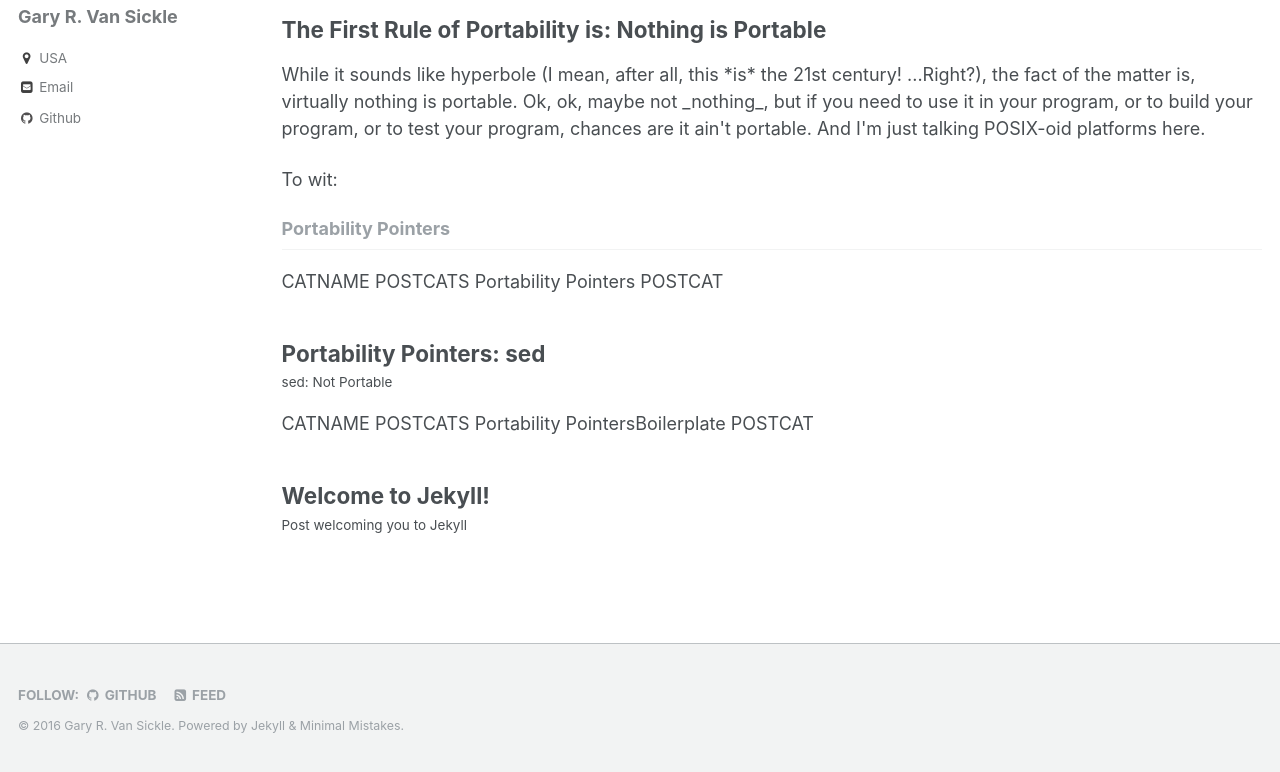
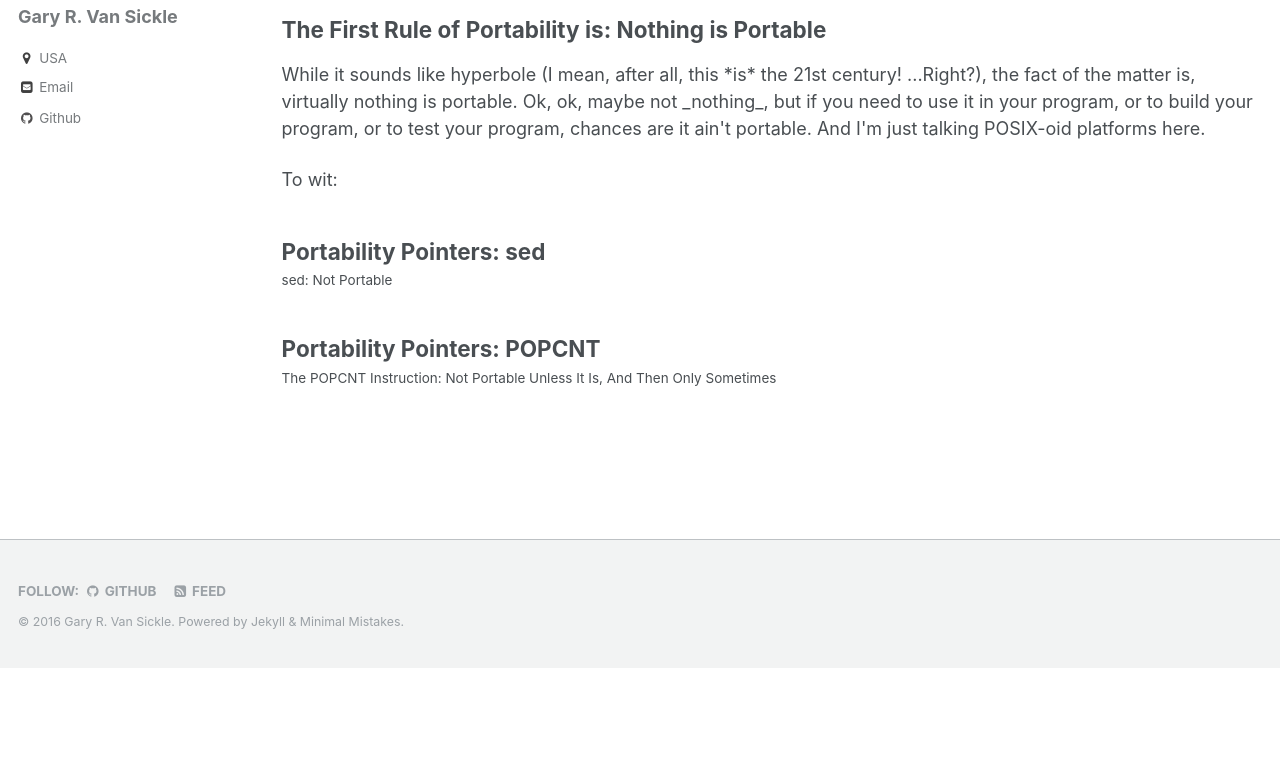
Before and after one commit to gvansickle/ucg, a Jekyll site: the page built from _pages/portability-pointers-archive.html, in a window 1280 px wide, cut to the strip 232-1004 px from the top of the page. Built offline with Jekyll 4.4.1, drawn with Linux system fonts in a browser that asks for light colours; after the commit the page ends 900 px from its top, so only the background shows below that.

Commit message:
Interim.

```diff
--- a/_config.yml
+++ b/_config.yml
@@ -206,9 +206,9 @@ defaults:
 
 # Outputting
 permalink: /:categories/:title/
-paginate: 2 # amount of posts to show
-paginate_path: /page:num/
-timezone: # http://en.wikipedia.org/wiki/List_of_tz_database_time_zones
+# paginate: 2 # amount of posts to show
+# paginate_path: /page:num/
+timezone: America/Chicago  # http://en.wikipedia.org/wiki/List_of_tz_database_time_zones
 
 
 # Plugins
@@ -244,9 +244,9 @@ category_archive:
 tag_archive:
   type: liquid
   path: /tags/
-#portability-pointers:
-#  type: liquid
-#  path: /portability-pointers/
+portability-pointers:
+  type: liquid
+  path: /portability-pointers/
 
 # https://github.com/jekyll/jekyll-archives
 # jekyll-archives:
--- a/_data/navigation.yml
+++ b/_data/navigation.yml
@@ -20,7 +20,7 @@ main:
     url: /design/
 
   - title: "Portability Pointers"
-    url: /categories/portability-pointers/
+    url: /portability-pointers/
 
   - title: "Categories"
     url: /categories/
--- a/_pages/portability-pointers-archive.html
+++ b/_pages/portability-pointers-archive.html
@@ -4,6 +4,8 @@ permalink: /portability-pointers/
 title: "Portability Pointers"
 author_profile: true
 ---
+
+{% include base_path %}
 
 <h3 class="archive__subtitle">Some hints, tips, and things I've discovered in my efforts to write portable code in the 21st century.</h3>
 
@@ -13,55 +15,16 @@ author_profile: true
 virtually nothing is portable.  Ok, ok, maybe not _nothing_, but if you need to use it in your program, or to build
 your program, or to test your program, chances are it ain't portable.  And I'm just talking POSIX-oid platforms here.</p>
 
-To wit:
-
-
-{% include base_path %}
+<p>To wit:</p>
 
 {% include group-by-array collection=site.posts field="categories" %}
 
 {% for category in group_names %}
-  {% assign posts = group_items[forloop.index0] %}
-
-<!--  {% if category == "Portability Pointers" %} -->
-  <h2 id="{{ category | slugify }}" class="archive__subtitle">{{ category }}</h2>
-  {% for post in posts %}
-<p> CATNAME {{ category.name }} POSTCATS {{ post.categories }} POSTCAT {{ post.category }} </p>
-
-	  	{% if post.category == category.slug %}
-	  		<!-- CATNAME {{ category.name }} POSTCATS {{ post.categories }} POSTCAT {{ post.category }} -->
-	  	{% endif %}
-    {% include archive-single.html %}
-  {% endfor %}
-<!--  {% endif %} -->
+	{% if category == "Portability Pointers" %}
+	  {% assign posts = group_items[forloop.index0] %}
+	  <!--  <h2 id="{{ category | slugify }}" class="archive__subtitle">{{ category }}</h2> -->
+	  {% for post in posts %}
+	    {% include archive-single.html %}
+	  {% endfor %}
+	{% endif %}
 {% endfor %}
-
-{% comment %}
-{% assign category = "Portability Pointers" %}
-{% assign posts = group_items[0] %}
-<!--  <h2 id="{{ category | slugify }}" class="archive__subtitle">{{ category }}</h2>  -->
-<!-- {% for post in site.categories.portability-pointers %} -->
-{% for category in site.data.categories %}
-  {% if post.category == category.slug %}{% include archive-single.html %}{% endif %}
-{% endfor %}
-<!-- {% include archive-single.html %}  {{ category.name }}
-{% endfor %} -->
-{% endcomment %}
-
-
-{% comment %}
-<!-- start index.html body -->
-{% include base_path %}
-
-<!--
-<h3 class="archive__subtitle">Recent Posts</h3>
- -->
-
-{% for post in paginator.posts %}
-  {% include archive-single.html %}
-{% endfor %}
-
-{% include paginator.html %}
-<!-- end index.html body -->
-
-{% endcomment %}
--- a/_posts/2016-02-11-welcome-to-jekyll.markdown
+++ b/_posts/2016-02-11-welcome-to-jekyll.markdown
@@ -2,7 +2,6 @@
 title:  "Welcome to Jekyll!"
 excerpt: "Post welcoming you to Jekyll"
 categories:
-  - Portability Pointers
   - Boilerplate
 tags:
   - Welcome
```
Also changed, not shown: _posts/2016-07-11-PortabilityPointers-POPCNT.md (+1 -1 lines), _posts/2016-07-11-PortabilityPointers-sed.md (line endings or trailing spaces).
